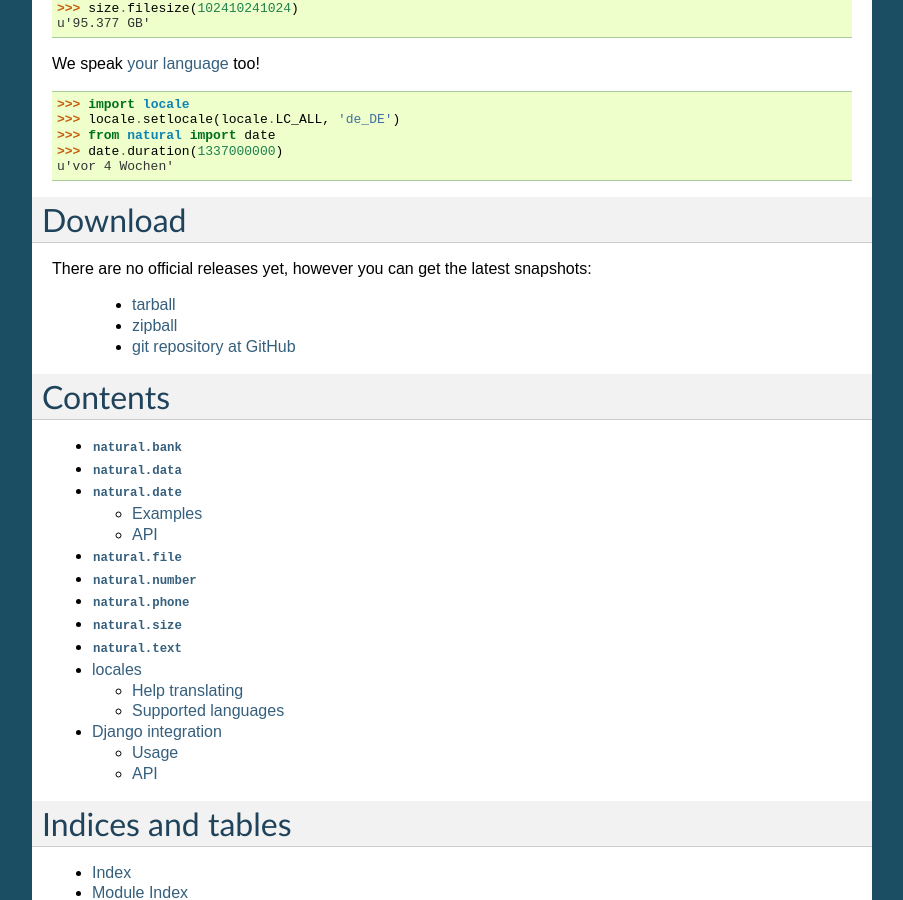
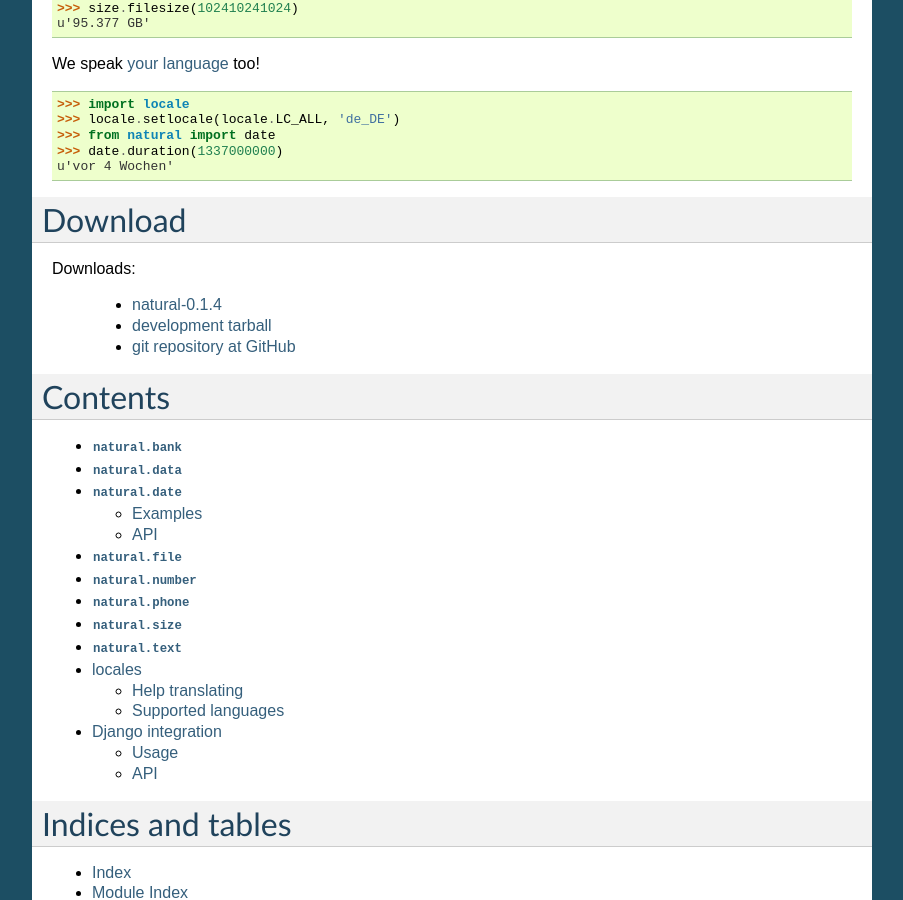
Before and after one commit to tehmaze/natural, a Sphinx documentation site: the page built from docs/index.rst, in a window 1280 px wide and 900 px high, scrolled down 442 px. Shown: the whole window, without its empty margins (198-1101 px from the left). Built offline with Sphinx 7.4.7, drawn with Linux system fonts in a browser that asks for light colours.

Commit message:
Added link to stable download

```diff
--- a/docs/index.rst
+++ b/docs/index.rst
@@ -53,11 +53,12 @@ We speak :doc:`your language <locales>` too!
 Download
 ========
 
-There are no official releases yet, however you can get the latest snapshots:
+Downloads:
 
- * `tarball <https://github.com/tehmaze/natural/tarball/master>`_
+ * `natural-0.1.4
+   <https://pypi.python.org/packages/source/n/natural/natural-0.1.4.tar.gz>`_
 
- * `zipball <https://github.com/tehmaze/natural/zipball/master>`_
+ * `development tarball <https://github.com/tehmaze/natural/tarball/master>`_
 
  * `git repository at GitHub <https://github.com/tehmaze/natural>`_
 
```
